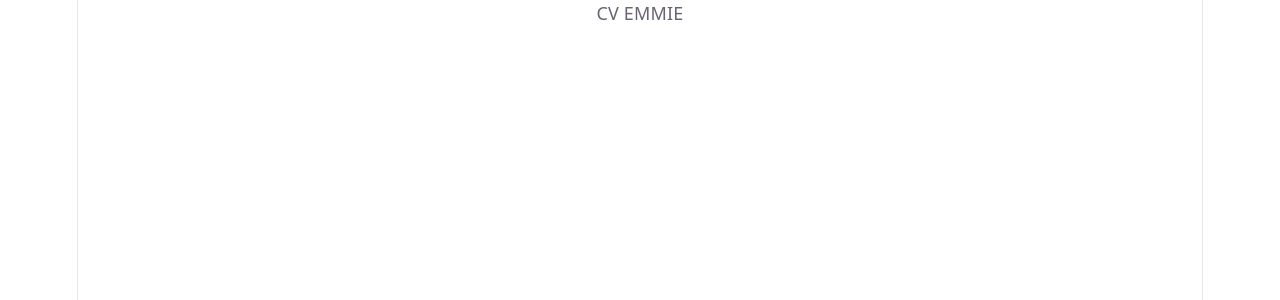
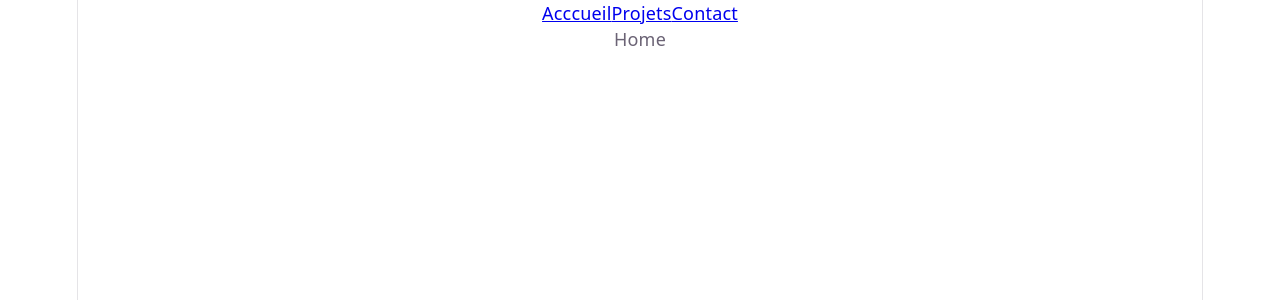
Before and after one commit to Emmie1428/CV-Emmie-Gemme, a React (Vite) app: page / in a window 1280 px wide. Shown: the top 300 px of the page. Built offline with nearby package versions, Linux system fonts and the light colour scheme.

Commit message:
Feat: Création Router et pages de bases (Accueil, Projets, Contact) et composant Header

```diff
--- a/src/App.jsx
+++ b/src/App.jsx
@@ -1,9 +1,15 @@
+import { BrowserRouter } from 'react-router'
+import Router from "./composants/Router"
+import Header from "./composants/Header"
 import './App.css'
 
 function App() {
 
   return (
-    <div>CV EMMIE</div>
+    <BrowserRouter>
+      <Header />
+      <Router />
+    </BrowserRouter>
   )
 }
 
--- /dev/null
+++ b/src/composants/Header.jsx
@@ -0,0 +1,13 @@
+import { Link } from "react-router"
+
+function Header () {
+    return (
+        <nav>
+            <Link to="/">Acccueil</Link>
+            <Link to="/projets">Projets</Link>
+            <Link to="/contact">Contact</Link>
+        </nav>
+    )
+}
+
+export default Header
--- /dev/null
+++ b/src/composants/Router.jsx
@@ -0,0 +1,16 @@
+import {Routes, Route} from "react-router-dom"
+import Accueil from "../pages/Accueil"
+import Projets from "../pages/Projets"
+import Contact from "../pages/Contact"
+
+function Router () {
+    return (
+        <Routes>
+            <Route path="/" element={<Accueil />} />
+            <Route path="/projets" element={<Projets />} />
+            <Route path="/contact"  element={<Contact />} />
+        </Routes>
+    )
+}
+
+export default Router
--- /dev/null
+++ b/src/pages/Accueil.jsx
@@ -0,0 +1,9 @@
+
+
+function Accueil () {
+    return (
+        <div>Home</div>
+    )
+}
+
+export default Accueil
--- /dev/null
+++ b/src/pages/Contact.jsx
@@ -0,0 +1,9 @@
+
+
+function Contact () {
+    return (
+        <div>Contact</div>
+    )
+}
+
+export default Contact
--- /dev/null
+++ b/src/pages/Projets.jsx
@@ -0,0 +1,9 @@
+
+
+function Projets () {
+    return (
+        <div>Projets</div>
+    )
+}
+
+export default Projets
```
